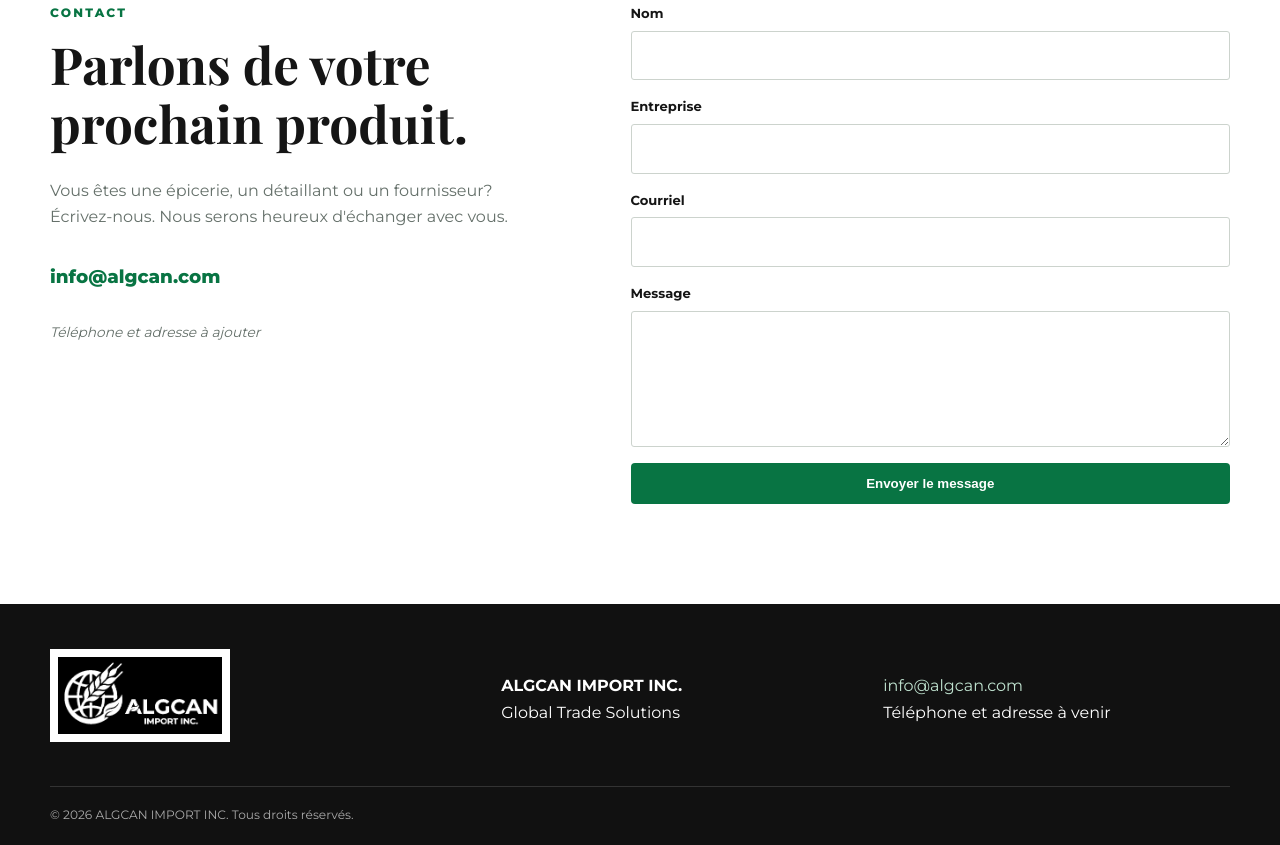
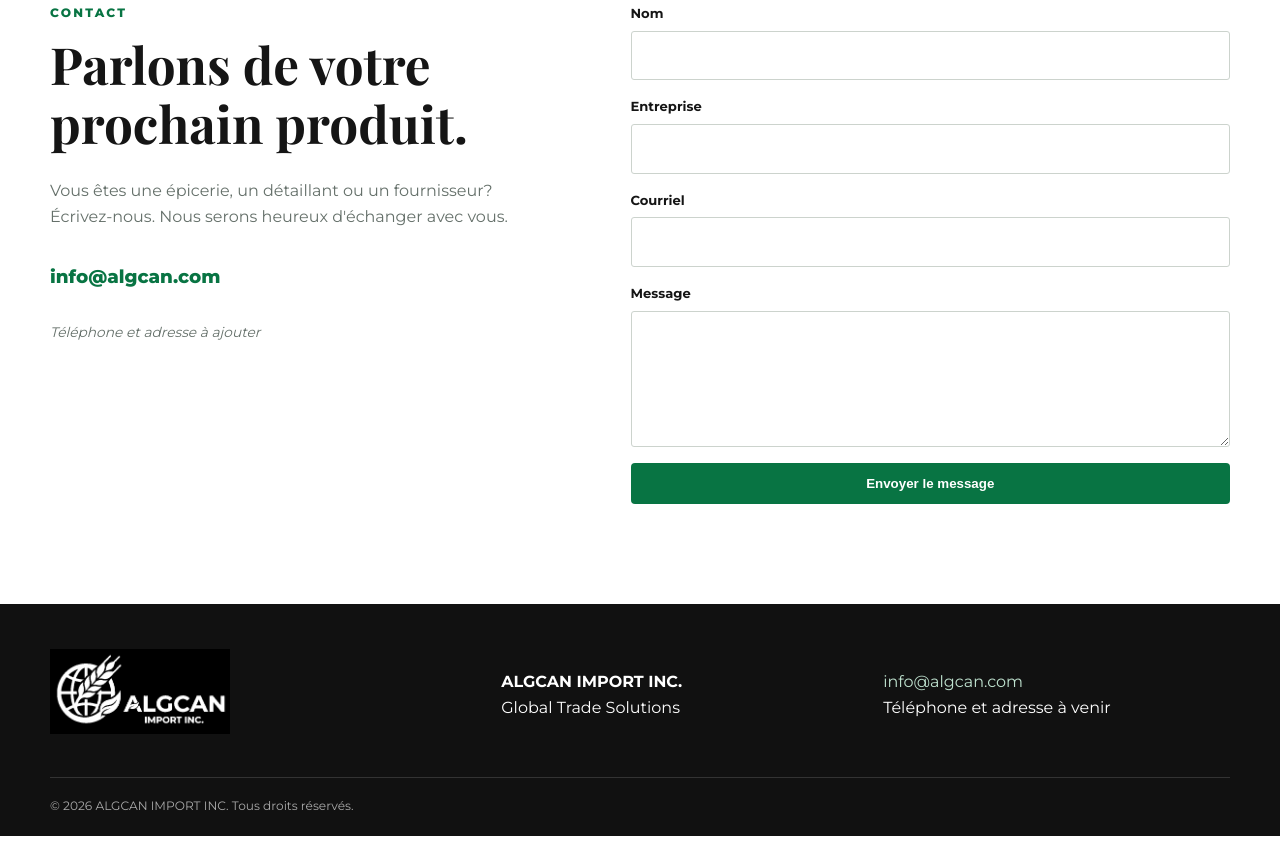
Before and after one commit to az-constantine/algcan-website, a plain HTML site: page index.html in a window 1280 px wide. Shown: the part 4645-5490 px from the top of the page. Drawn offline with nearby package versions, Linux system fonts and the light colour scheme.

Commit message:
Remove background and padding from footer image

```diff
--- a/style.css
+++ b/style.css
@@ -78,7 +78,7 @@ input, textarea { width: 100%; border: 1px solid #ccd3cd; padding: 13px 14px; bo
 input:focus, textarea:focus { outline: 2px solid rgba(8,116,67,.2); border-color: var(--green); }
 .footer { background: #111; color: white; padding: 45px 0 20px; }
 .footer-grid { display: grid; grid-template-columns: 1.2fr 1fr 1fr; gap: 35px; align-items: center; }
-.footer img { width: 180px; background: white; padding: 8px; }
+.footer img { width: 180px; }
 .footer a { color: #bfe2cf; }
 .copyright { border-top: 1px solid #333; margin-top: 35px; padding-top: 18px; color: #aaa; font-size: .76rem; }
 @media (max-width: 900px) {
```
